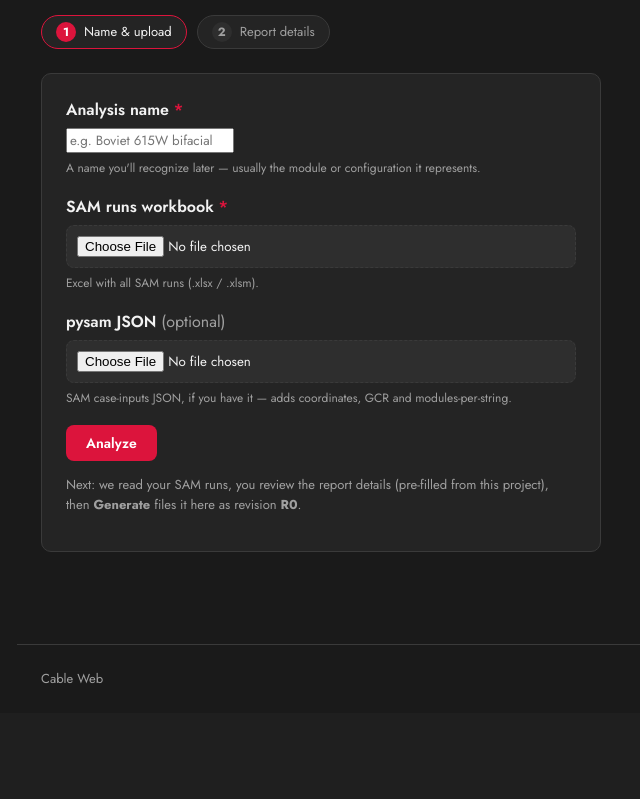
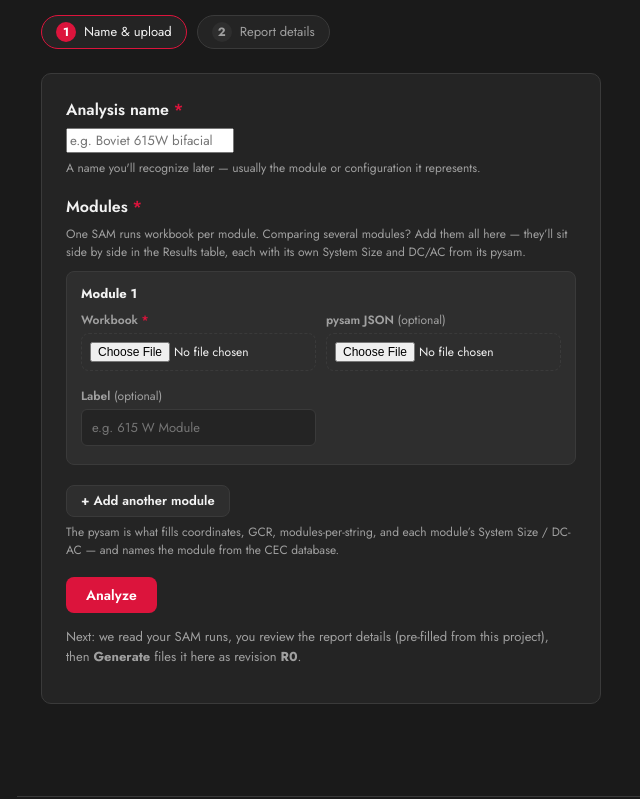
Before and after one commit to jayasurya23/cable-calcs-tool, a FastAPI app: template app/templates/sam_report/upload.html in a window 1280 px wide. Shown: the part 234-1033 px from the top of the page, without its empty margins (73-713 px from the left). Before the commit the page ends 917 px from the top, so only its background shows below. Run offline with FastAPI, Linux system fonts and the light colour scheme; the template is opened without the code that fills it, so the values that code supplies are empty.

Commit message:
Add modules upfront on the New analysis page
The upload page still modelled "one analysis = one workbook" while the tool now
supports N modules, so a 3-module comparison meant uploading module 1, waiting
for the parse, then adding 2 and 3 on the report form (each re-parsing all of
them). Now every module goes in at once.

- Repeatable module rows: workbook + optional pysam + optional label, with
  "+ Add another module" / remove. Row 1 keeps the original field names
  (workbook / pysam) so the route signature and existing callers are unchanged;
  extra rows are module_wb_N / module_ps_N / mod_label_N, read from the raw form.
  Indices are scanned rather than counted, so removing a row mid-list is fine.
  (mod_label_N deliberately differs from the report form's module_label_N, which
  means something else — the 0-based module index.)
- The Add-module control on the Report details tab stays, so modules can still be
  added to an analysis later.

Fixes a bug this surfaced: a file that isn't a real workbook made openpyxl raise
BadZipFile out of add_module. That isn't a ValueError, so the upload route's
handler missed it and the whole multi-module upload 500'd — one wrong file lost
every good module with it. add_module now converts any parse failure into a
ValueError with a readable message and always removes the half-staged file, and
the route warns per-module instead of failing the upload. Covered by 3 new tests.

Also: the module row's "pysam" chip now reads module 1 correctly (its pysam lives
in upload_meta.json, not the modules.json entry).

16 tests pass; verified 3-modules-at-once, sparse rows, empty rows and junk files
end-to-end through the real HTTP flow.

Co-Authored-By: Claude Opus 4.8 <noreply@anthropic.com>

```diff
--- a/app/modules/sam_report/router.py
+++ b/app/modules/sam_report/router.py
@@ -29,6 +29,22 @@ def _require_upload(upload_id: str) -> None:
         service._upload_dir(upload_id)
     except ValueError:
         raise HTTPException(status_code=404, detail="Not found")
+
+
+def _extra_module_indices(form) -> set[int]:
+    """Row numbers of the extra module inputs on the New-analysis page.
+
+    Rows are added client-side and can be removed, so the indices are sparse —
+    scan for whatever `module_wb_N` keys actually arrived rather than counting.
+    """
+    out: set[int] = set()
+    for key in form.keys():
+        if key.startswith("module_wb_"):
+            try:
+                out.add(int(key[len("module_wb_"):]))
+            except ValueError:
+                continue
+    return out
 
 
 def _labels_from_form(form) -> dict[int, str]:
@@ -104,10 +120,11 @@ async def upload(
     project_id: int = Form(0),
     analysis_name: str = Form(""),
 ):
-    """Handle the upload, then render the report fragment (HTMX swaps it in).
+    """Handle the upload, then render the tabbed report fragment (HTMX swaps it in).
 
-    When the workbook is a valid SAM export we also render the report form inline
-    (hidden) so "Generate report" can reveal it instantly — no second request.
+    Row 1 of the New-analysis form is the `workbook`/`pysam` params; any further
+    module rows arrive as module_wb_N / module_ps_N / mod_label_N and are added to
+    the same analysis here, so a multi-module comparison is set up in one step.
     """
     proj_rec = db.get(Project, project_id) if project_id else None
     if proj_rec is None:
@@ -132,6 +149,29 @@ async def upload(
     if report.runs:
         analysis = report_service.get_or_create_analysis(
             db, proj_rec, report.upload_id, user, name=analysis_name.strip())
+
+        # Extra modules submitted on the same page (module_wb_N / module_ps_N /
+        # module_label_N). Row 1 is the `workbook`/`pysam` params above; these are
+        # rows 2+. A row whose file input was left empty is skipped, and a module
+        # that fails to parse warns without losing the rest of the upload.
+        form = await request.form()
+        row1_label = str(form.get("mod_label_1", "") or "").strip()
+        if row1_label:
+            report_service.save_labels(report.upload_id, {0: row1_label})
+        for idx in sorted(_extra_module_indices(form)):
+            wb = form.get(f"module_wb_{idx}")
+            if wb is None or not getattr(wb, "filename", ""):
+                continue
+            ps = form.get(f"module_ps_{idx}")
+            if ps is not None and not getattr(ps, "filename", ""):
+                ps = None
+            label = str(form.get(f"mod_label_{idx}", "") or "")
+            try:
+                await run_in_threadpool(report_service.add_module,
+                                        report.upload_id, wb, label, pysam=ps)
+            except Exception as exc:  # noqa: BLE001 - one bad module must not
+                # lose the whole upload; warn and keep the modules that worked.
+                report.warnings.append(f"{wb.filename}: {exc}")
         prefill = report_service.prefill_project(report.upload_id)
         _apply_project_defaults(prefill, proj_rec)
         revisions = db.scalars(select(Revision)
--- a/app/static/css/styles.css
+++ b/app/static/css/styles.css
@@ -463,6 +463,26 @@ code { background: var(--panel-2); padding: 1px 6px; border-radius: 4px; }
 }
 .tab-active b { background: var(--crimson); color: #fff; }
 .tab .tab-note { font-size: 11px; color: var(--muted); font-weight: 400; }
+/* ── New-analysis: repeatable module rows ────────────── */
+.mod-row {
+  border: 1px solid var(--line); border-radius: 8px;
+  background: var(--panel-2); padding: 12px 14px; margin-bottom: 10px;
+}
+.mod-row-head {
+  display: flex; align-items: center; justify-content: space-between;
+  font-size: 13px; margin-bottom: 8px;
+}
+.mod-row-fields {
+  display: grid; grid-template-columns: repeat(auto-fit, minmax(180px, 1fr)); gap: 10px;
+}
+.mod-f { display: block; font-size: 12px; color: var(--muted); font-weight: 400; }
+.mod-f input { margin-top: 4px; }
+.mod-f input[type="text"] {
+  width: 100%; padding: 8px 10px; background: var(--panel);
+  border: 1px solid var(--line); border-radius: 6px; color: var(--text); font-size: 13px;
+}
+.mod-f input[type="file"] { font-size: 12px; padding: 8px; }
+
 .tab-panel-empty {
   border: 1px dashed var(--line); border-radius: var(--radius);
   padding: 28px 20px; text-align: center; color: var(--muted); font-size: 14px;
--- a/app/static/js/dropzone.js
+++ b/app/static/js/dropzone.js
@@ -144,4 +144,51 @@
       if (picker) picker.click();
     }
   });
+
+  /* ── New-analysis page: repeatable module rows ──────────────────────────
+   * Row 1 uses the original field names (workbook / pysam) so the upload route
+   * keeps its typed signature. Rows 2+ are module_wb_N / module_ps_N /
+   * module_label_N and are read out of the raw form server-side. Extra rows are
+   * NOT `required` — an empty row is skipped rather than blocking the submit.
+   */
+  var nextRow = 2;
+
+  function renumber() {
+    var rows = document.querySelectorAll("#module-rows .mod-row");
+    rows.forEach(function (row, i) {
+      var head = row.querySelector(".mod-row-head b");
+      if (head) head.textContent = "Module " + (i + 1);
+    });
+  }
+
+  document.addEventListener("click", function (e) {
+    if (e.target.closest && e.target.closest("#add-module-row")) {
+      var host = document.getElementById("module-rows");
+      if (!host) return;
+      var n = nextRow++;
+      var row = document.createElement("div");
+      row.className = "mod-row";
+      row.setAttribute("data-mod-row", String(n));
+      row.innerHTML =
+        '<div class="mod-row-head"><b>Module ' + n + '</b>' +
+        '<button type="button" class="btn-remove" data-remove-mod-row title="Remove this module">&times;</button></div>' +
+        '<div class="mod-row-fields">' +
+        '<label class="mod-f">Workbook <input type="file" name="module_wb_' + n + '" accept=".xlsx,.xlsm"></label>' +
+        '<label class="mod-f">pysam JSON <span class="opt">(optional)</span>' +
+        '<input type="file" name="module_ps_' + n + '" accept=".json"></label>' +
+        '<label class="mod-f">Label <span class="opt">(optional)</span>' +
+        '<input type="text" name="mod_label_' + n + '" placeholder="e.g. 615 W Module"></label>' +
+        "</div>";
+      host.appendChild(row);
+      renumber();
+      var f = row.querySelector('input[type="file"]');
+      if (f) f.focus();
+      return;
+    }
+    var rm = e.target.closest && e.target.closest("[data-remove-mod-row]");
+    if (rm) {
+      var r = rm.closest(".mod-row");
+      if (r) { r.remove(); renumber(); }
+    }
+  });
 })();
--- a/app/templates/sam_report/_report_form_modules.html
+++ b/app/templates/sam_report/_report_form_modules.html
@@ -18,9 +18,11 @@
            name="module_label_{{ loop.index0 }}" value="{{ m.label }}"
            placeholder="Module label (e.g. 460 W Module)">
     <span class="module-file" title="{{ m.name }}">📊 {{ m.name }}</span>
-    {% if m.pysam %}
+    {% set has_ps = (previews[loop.index0].has_pysam
+                     if previews and previews|length > loop.index0 else m.pysam) %}
+    {% if has_ps %}
     <span class="chip chip-ok" title="System Size / DC-AC filled from this module’s pysam">📄 pysam</span>
-    {% elif loop.index0 > 0 %}
+    {% else %}
     <span class="chip chip-dim" title="No pysam — this module’s System Size / DC-AC show a dash">no pysam</span>
     {% endif %}
     {% if loop.index0 > 0 %}
--- a/app/templates/sam_report/upload.html
+++ b/app/templates/sam_report/upload.html
@@ -40,20 +40,40 @@
   </div>
 
   <div class="field">
-    <label for="workbook">SAM runs workbook <span class="req">*</span></label>
-    <input type="file" id="workbook" name="workbook" accept=".xlsx,.xlsm" required />
-    <small>Excel with all SAM runs (.xlsx / .xlsm).</small>
-  </div>
+    <label>Modules <span class="req">*</span></label>
+    <small style="margin-top:0;margin-bottom:10px">One SAM runs workbook per module.
+      Comparing several modules? Add them all here — they’ll sit side by side in the
+      Results table, each with its own System Size and DC/AC from its pysam.</small>
 
-  <div class="field">
-    <label for="pysam">pysam JSON <span class="opt">(optional)</span></label>
-    <input type="file" id="pysam" name="pysam" accept=".json" />
-    <small>SAM case-inputs JSON, if you have it — adds coordinates, GCR and modules-per-string.</small>
+    {# Row 1 keeps the original field names (workbook / pysam) so the route
+       signature and every existing caller stay unchanged. Extra rows are
+       module_wb_N / module_ps_N / module_label_N and are read from the raw form. #}
+    <div id="module-rows">
+      <div class="mod-row" data-mod-row="1">
+        <div class="mod-row-head"><b>Module 1</b></div>
+        <div class="mod-row-fields">
+          <label class="mod-f">Workbook <span class="req">*</span>
+            <input type="file" name="workbook" accept=".xlsx,.xlsm" required />
+          </label>
+          <label class="mod-f">pysam JSON <span class="opt">(optional)</span>
+            <input type="file" name="pysam" accept=".json" />
+          </label>
+          <label class="mod-f">Label <span class="opt">(optional)</span>
+            <input type="text" name="mod_label_1" placeholder="e.g. 615 W Module" />
+          </label>
+        </div>
+      </div>
+    </div>
+
+    <button type="button" id="add-module-row" class="btn btn-secondary btn-sm"
+            style="margin-top:10px">+ Add another module</button>
+    <small>The pysam is what fills coordinates, GCR, modules-per-string, and each
+      module’s System Size / DC-AC — and names the module from the CEC database.</small>
   </div>
 
   <div class="actions">
     <button type="submit" class="btn btn-primary">Analyze</button>
-    <span id="spinner" class="htmx-indicator spinner">Analyzing…</span>
+    <span id="spinner" class="htmx-indicator spinner">Analyzing… (this can take ~15 s per module)</span>
   </div>
   <p class="hint" style="margin-top:14px">Next: we read your SAM runs, you review the report details
     (pre-filled from this project), then <strong>Generate</strong> files it here as revision <strong>R0</strong>.</p>
```
Also changed, not shown: app/modules/sam_report/report_service.py (+8 -1 lines), tests/test_module_upload.py (added, +83 -0 lines).
